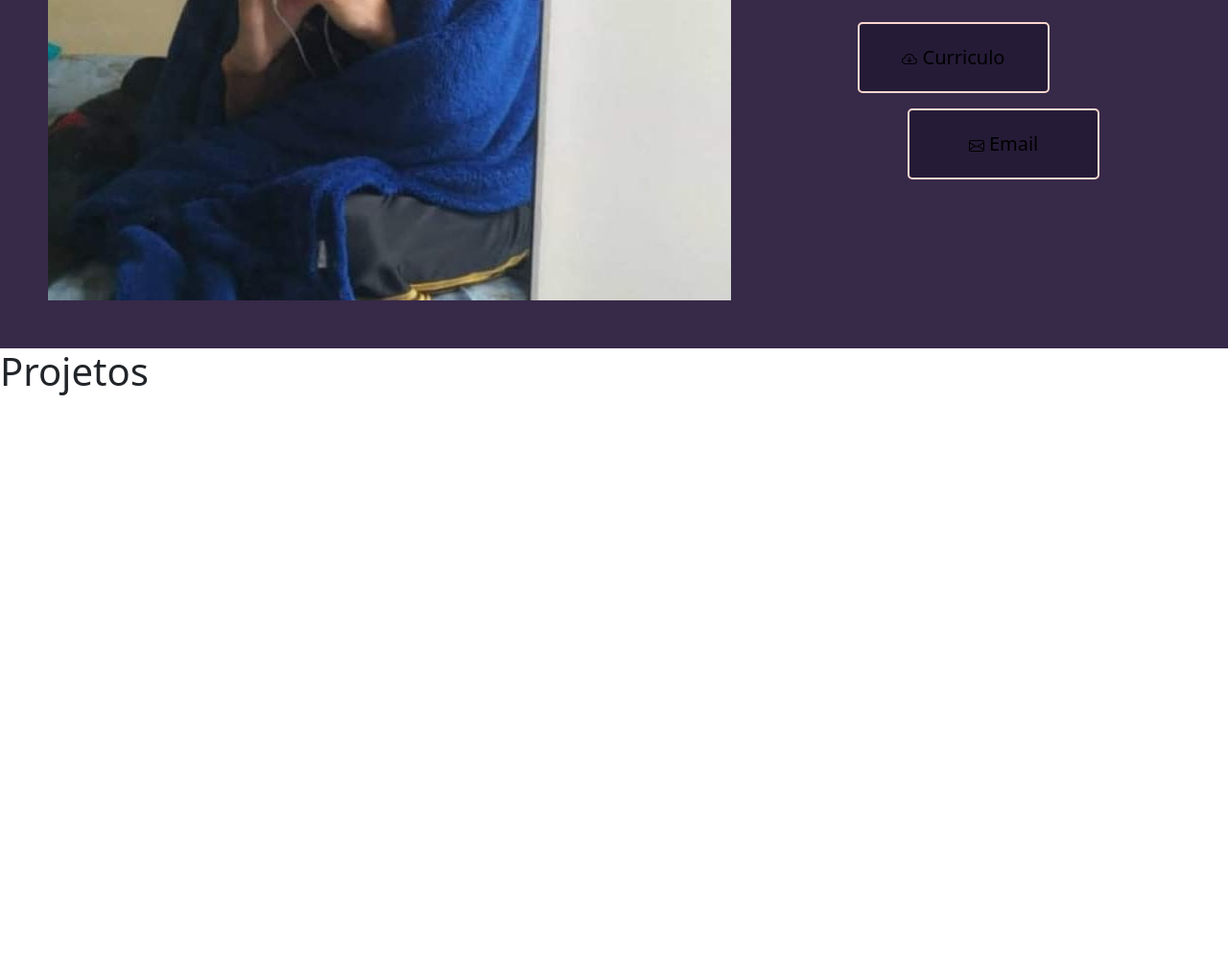
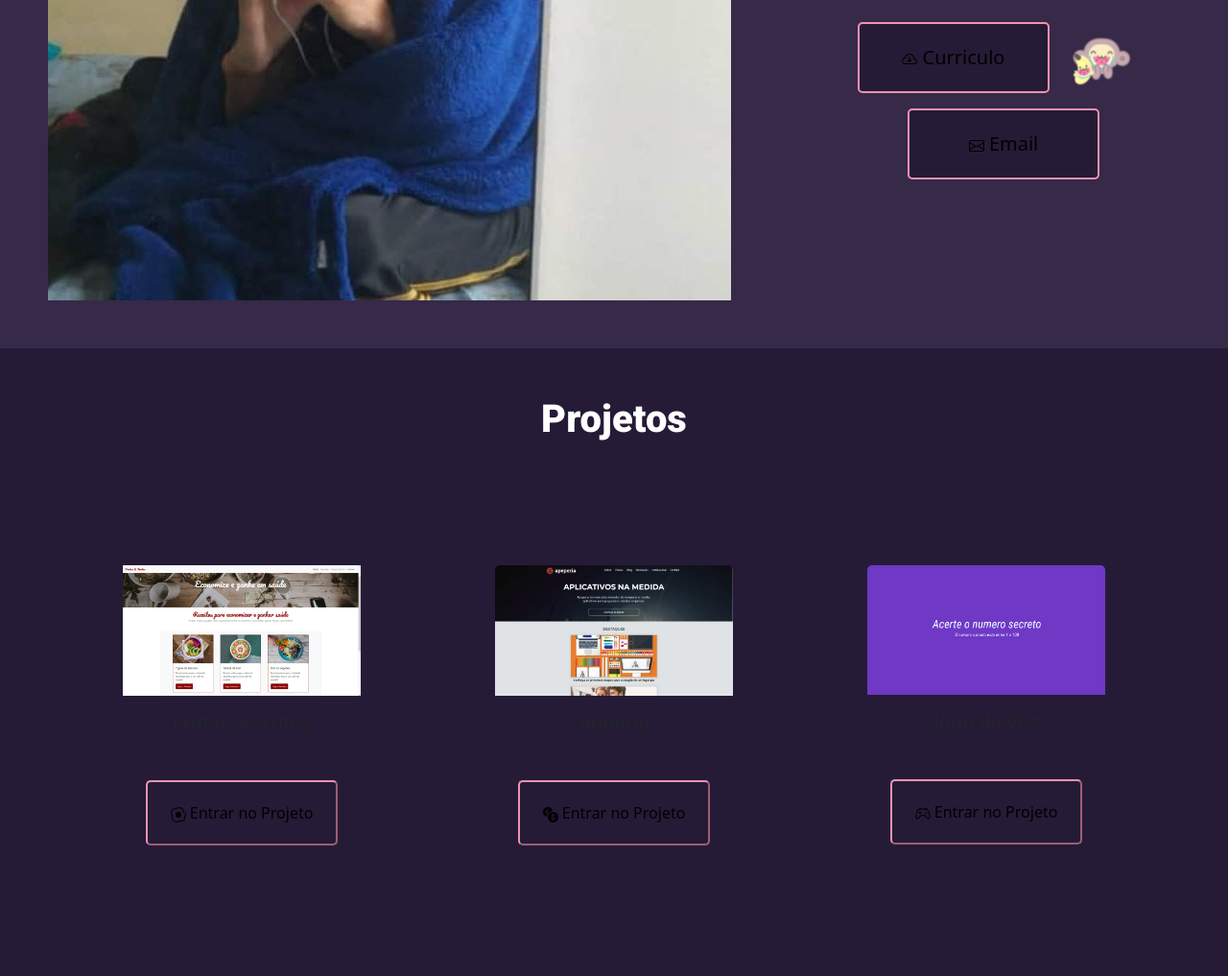
Before and after one commit to thiagocordeirodantas/Portfolio, a website: page app/index.html in a window 1280 px wide. Shown: the part 1149-2166 px from the top of the page at 96% size. Before the commit the page ends 1568 px from the top, so only its background shows below. Drawn offline with nearby package versions, Linux system fonts and the light colour scheme.

Commit message:
projeto finalizado

```diff
--- a/app/assets/css/style.css
+++ b/app/assets/css/style.css
@@ -4,9 +4,11 @@
 @import url('https://fonts.googleapis.com/css2?family=Rubik:wght@500&display=swap');
 @import url('https://fonts.googleapis.com/css2?family=Roboto+Mono:ital,wght@1,700&display=swap');
 @import url('https://fonts.googleapis.com/css2?family=Roboto+Condensed:wght@300&display=swap');
+@import url('https://fonts.googleapis.com/css2?family=Roboto:wght@900&display=swap');
 
 :root {
     --font-header:  'Arimo', sans-serif;
+    --cor-fundo: #251B37;
 }
 
 header {
@@ -136,6 +138,25 @@ button:hover.botaoo {
     background-color: #fca9ff;
 }
 
+button:hover.botao3 {
+    background-color: #82a3ff4d;
+}
+
+@-webkit-keyframes bonequinho {
+    from {-webkit-transform: rotate(4deg)}
+    to   {-webkit-transform: rotate(-4deg)}
+}
+
+@keyframes bonequinho {
+    from {transform: rotate(4deg)}
+    to   {transform: rotate(-4deg)}
+}
+
+#bonequinho {
+    -webkit-animation: bonequinho 2s alternate infinite ease-in-out;
+            animation: bonequinho 2s alternate infinite ease-in-out;
+}
+
 
 
 @keyframes ponteiro {
@@ -180,9 +201,56 @@ button:hover.botaoo {
 }
 
 
+.titulo-sobre, .botaoo , .imagem-sobre, .titulo-sobre, .texto-sobre, .iconezinho2 {
+   visibility: hidden;
+}
+
+
+.projeto-titulo,.card,.texto-apresentacao,.botao,.iconezinho,.apresentacao-imagem,.navegacao-item {
+    visibility: hidden;
+}
 
 
 
-.titulo-sobre, .botaoo , .imagem-sobre, .titulo-sobre, .texto-sobre, .iconezinho2 {
-   visibility: hidden;
+
+/* PROJETOS */
+
+#projetos {
+    margin: 0 auto;
+    background-color: var(--cor-fundo);
+   text-align: center;
+   color: white;
+   width: 100%;
 }
+
+.projects {
+    display: flex;
+    padding: 50px;
+    width: 100%;
+    flex-wrap: wrap;
+  justify-content: center;
+}
+
+.card {
+    padding: 20px;
+    margin: 50px;
+    background-color: var(--cor-fundo);
+    border: none;
+
+}
+
+
+.imagem-frutas {
+   width: 100%;
+}
+
+.botao-projeto, .botao-projeto1,.botao-projeto2,.botao-projeto3 {
+    margin-top: 40px;
+    border-radius: 5px;
+}
+
+.projeto-titulo {
+    font-family: 'Roboto', sans-serif;
+    padding-top: 50px
+
+}
--- a/app/assets/js/main.js
+++ b/app/assets/js/main.js
@@ -1,8 +1,4 @@
-var slideUp = {
-    distance: '150%',
-    origin: 'bottom',
-    opacity: null
-};
+
 window.sr = ScrollReveal({reset:true})
 
 sr.reveal('.titulo-sobre',{ duration : 5000});
@@ -19,6 +15,44 @@ sr.reveal('.imagem-sobre', {
 sr.reveal('.botaoo ', {
     duration: 10000
 })
+
+sr.reveal('.projeto-titulo', {
+    duration: 5000
+})
+
+sr.reveal('.card',{
+    duration: 5000
+})
+
+sr.reveal('.texto-apresentacao', {
+    duration: 5000
+})
+
+
+sr.reveal('.botao', {
+    duration: 5000
+})
+
+
+sr.reveal('.iconezinho', {
+    duration: 5000
+})
+sr.reveal('.iconezinho2', {
+    duration: 5000
+})
+
+
+
+
+sr.reveal('.apresentacao-imagem', {
+    duration: 5000
+})
+
+sr.reveal('.navegacao-item', {
+    duration: 5000
+})
+
+
 
 
 
@@ -53,8 +87,31 @@ function curriculo(){
     }
 )}
 
+function Projeto1(){
+    document.querySelector('.botao-projeto1').addEventListener('click', function Projeto1() {
+        return window.location.href = 'https://proj-html-css-3.vercel.app/'
+     }
+)}
+
+function Projeto2(){
+    document.querySelector('.botao-projeto2').addEventListener('click', function Projeto2() {
+        return window.location.href = 'https://projetoapeperia.vercel.app/'
+     }
+)}
+
+
+function Projeto3(){
+    document.querySelector('.botao-projeto3').addEventListener('click', function Projeto3() {
+        return window.location.href = 'https://reconhecimento.vercel.app/'
+     }
+)}
+
+
 
 botaoLinkedin();
 botaoGitHub();
 email();
 curriculo();
+Projeto1();
+Projeto2();
+Projeto3();
--- a/app/index.html
+++ b/app/index.html
@@ -29,13 +29,13 @@
 
                 <aside class="icones">
                     <button class="botao botao-1 animation"><i><img class="imagem-icone" src="assets/img/linkedin.svg" alt=""></i> Linkedin</a></button>
-                    <img class="iconezinho" src="./assets/img/camping.png" alt="">
+                    <img class="iconezinho" src="./assets/img/camping.png" id="bonequinho" alt="">
                     <button class="botao botao-2 animation"><i><img class="imagem-icone"  src="./assets/img/github.svg" alt=""></i>Github</button>
                 </aside>
             </aside>
             <aside>
                 <figcaption>
-                    <img class="apresentacao-imagem"  src="./assets/img/sunbathing.png" alt="">
+                    <img class="apresentacao-imagem" id="bonequinho"  src="./assets/img/sunbathing.png" alt="">
                 </figcaption>
             </aside>
 
@@ -51,14 +51,45 @@
             <h1 class="titulo-sobre">Sobre mim</h1>
             <p class="texto-sobre">Ola me chamo Thiago Cordeiro Dantas, sou novo no mundo da programacao comecei mais ou menos a 2 anos a estudar gosto bastante de aprender e a desenvolver projetos , infelizmente nao tenho experiencia profissional mas gostaria de ter, amo aprender ainda mais do que eu sei e aprender mais ainda com pessoas experientes,estou apto a receber criticas para melhorar no meu desenvolvimento , tenho 18 anos e moro em Sao Paulo.</p>
             <button class="botaoo botao-1 animation botao-curriculo"> <img src="./assets/img/cloud-arrow-down.svg" alt=""> Curriculo</button>
-            <img src="./assets/img/watermelon.png " class="iconezinho2" alt="">
+            <img src="./assets/img/watermelon.png " class="iconezinho2" id="bonequinho" alt="">
             <button class="botaoo botao-2 animation botao-email"><img src="./assets/img/envelope.svg" alt=""> Email</button>
         </aside>
 
     </div>
 
     <div id="projetos">
-        <h1>Projetos</h1>
+        <h1 class="projeto-titulo">Projetos</h1>
+        <section class="projects">
+            <aside>
+                <div class="card" style="width: 18rem;">
+                    <img class="imagem-frutas" src="./assets/img/frutas-frutos.png" class="card-img-top" alt="...">
+                    <div class="card-body">
+                      <h5 class="card-title">Frutas & Frutos</h5>
+                      <button class="botao-projeto botaoo botao3 animation  botao-projeto1"><img src="./assets/img/egg-fried.svg" alt=""> Entrar no Projeto</button>
+                    </div>
+                  </div>
+            </aside>
+            <aside>
+                <div class="card" style="width: 18rem;">
+                    <img src="./assets/img/apperia.png" class="card-img-top" alt="...">
+                    <div class="card-body">
+                      <h5 class="card-title">Apperia</h5>
+                      <button class="botao-projeto botaoo  botao3 animation  botao-projeto2"><img src="./assets/img/currency-exchange.svg" alt=""> Entrar no Projeto</button>
+                    </div>
+                  </div>
+            </aside>
+            <aside>
+                <div class="card" style="width: 18rem;">
+                    <img src="./assets/img/Voz.png" class="card-img-top" alt="...">
+                    <div class="card-body">
+                      <h5 class="card-title">Jogo da Voz</h5>
+                      <button class="botao-projeto botaoo botao3 animation  botao-projeto3"> <img src="./assets/img/controller.svg" alt=""> Entrar no Projeto</button>
+
+                    </div>
+                  </div>
+                </aside>
+
+        </section>
     </div>
 
 </body>
```
Also changed, not shown: app/assets/img/Voz.png (added), app/assets/img/apperia.png (added), app/assets/img/controller.svg (added), app/assets/img/currency-exchange.svg (added), app/assets/img/egg-fried.svg (added).
